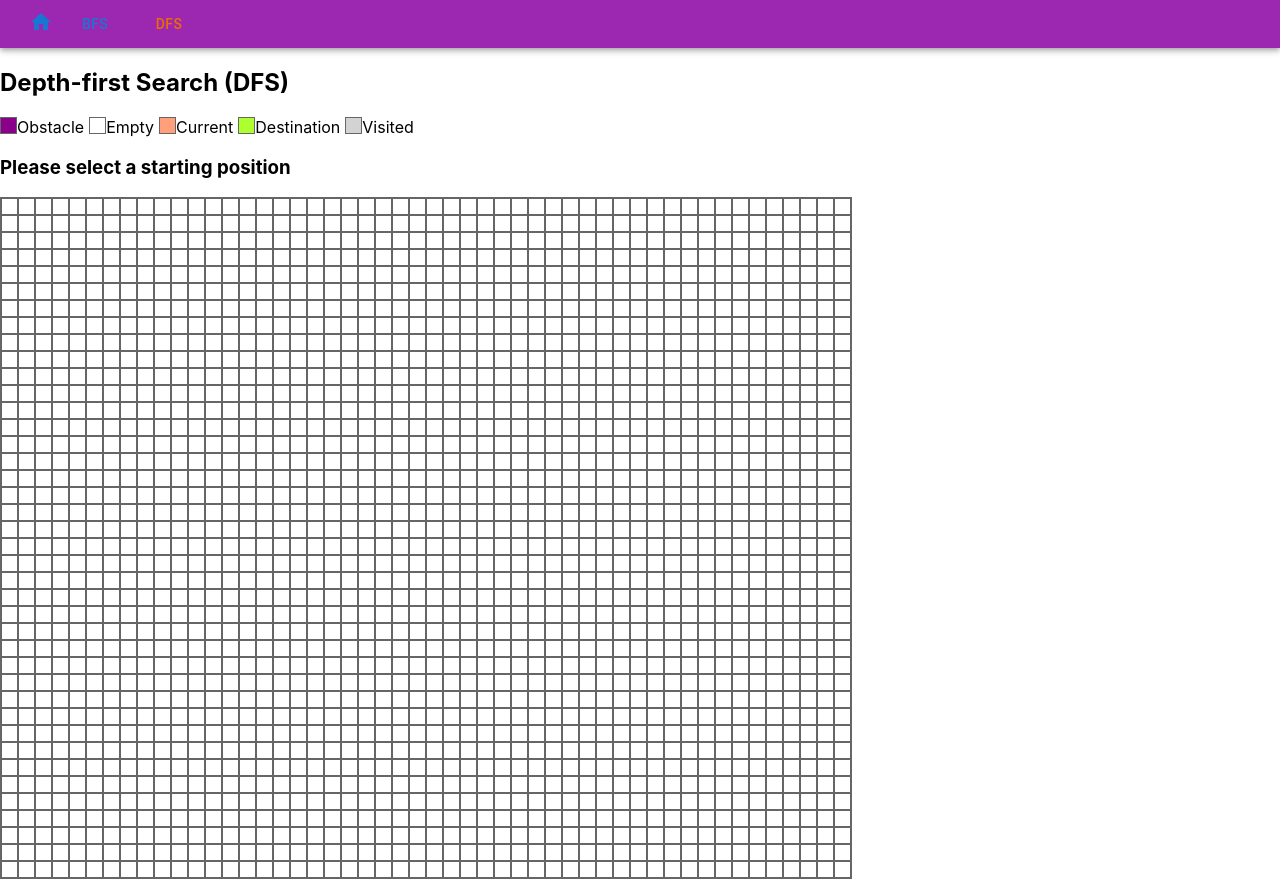
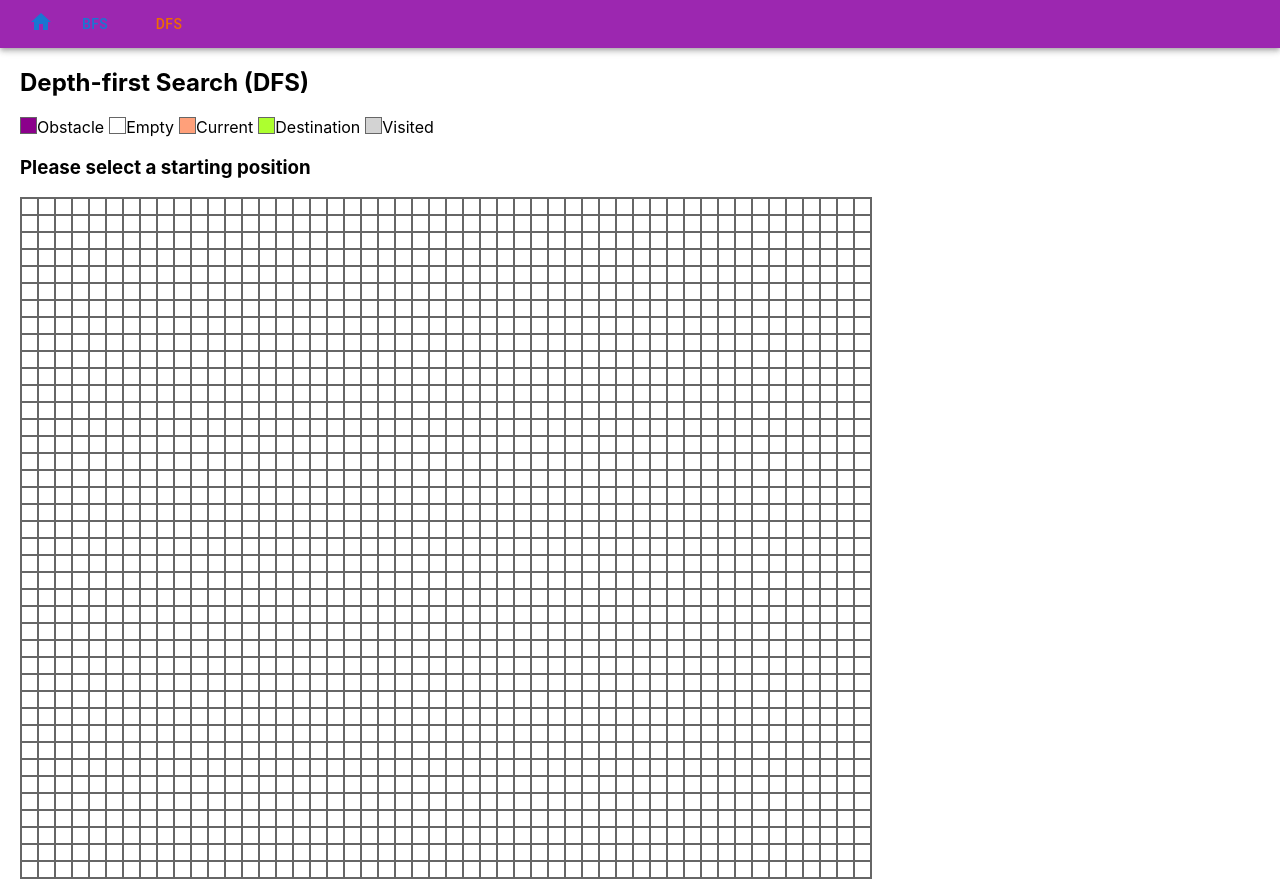
Before and after one commit to lwy123177/lwy123177.github.io, a React (Create React App) app: page /dfs in a window 1280 px wide. Built offline with nearby package versions, Linux system fonts and the light colour scheme.

Commit message:
Update padding

```diff
--- /dev/null
+++ b/src/components/Bfs.module.css
@@ -0,0 +1,3 @@
+.bfs-page {
+  padding-left: 20px;
+}
--- a/src/components/Bfs.tsx
+++ b/src/components/Bfs.tsx
@@ -1,6 +1,7 @@
 import Grid from "./Grid";
 import { useContext } from "react";
 import { GridContext } from "../store/GridContext";
+import classes from "./Bfs.module.css";
 
 const Bfs = () => {
   const gridContext = useContext(GridContext);
@@ -8,7 +9,7 @@ const Bfs = () => {
     // TODO: Implement BFS here
   };
   return (
-    <div>
+    <div className={classes["bfs-page"]}>
       <h2>Breadth-first Search (BFS)</h2>
       <Grid grid={gridContext.grid} search={search} />
     </div>
--- /dev/null
+++ b/src/components/Dfs.module.css
@@ -0,0 +1,3 @@
+.dfs-page {
+  padding-left: 20px;
+}
--- a/src/components/Dfs.tsx
+++ b/src/components/Dfs.tsx
@@ -1,6 +1,7 @@
 import Grid from "./Grid";
 import { useContext } from "react";
 import { GridContext } from "../store/GridContext";
+import classes from "./Dfs.module.css";
 
 const Dfs = () => {
   const gridContext = useContext(GridContext);
@@ -8,7 +9,7 @@ const Dfs = () => {
     // TODO: Implement DFS here
   };
   return (
-    <div>
+    <div className={classes["dfs-page"]}>
       <h2>Depth-first Search (DFS)</h2>
       <Grid grid={gridContext.grid} search={search} />
     </div>
```
